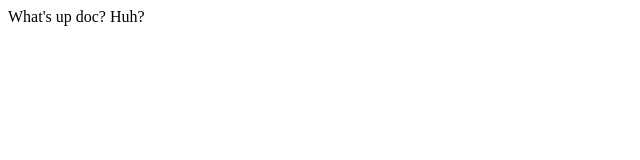
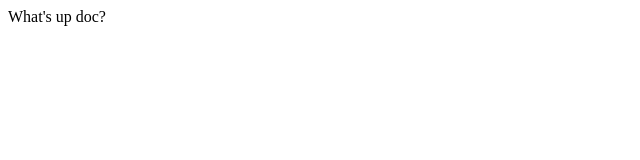
Before and after one commit to marlinpierce/maroonpanther, a plain HTML site: page docs/index.html in a window 1280 px wide. Shown: the full height of the page, 0-640 px from the left. Drawn offline with Linux system fonts and the light colour scheme.

Commit message:
Update index.html

```diff
--- a/docs/index.html
+++ b/docs/index.html
@@ -4,6 +4,5 @@
   </head>
   <body>
     What's up doc?
-    Huh?
   </body>
 </html>
```
